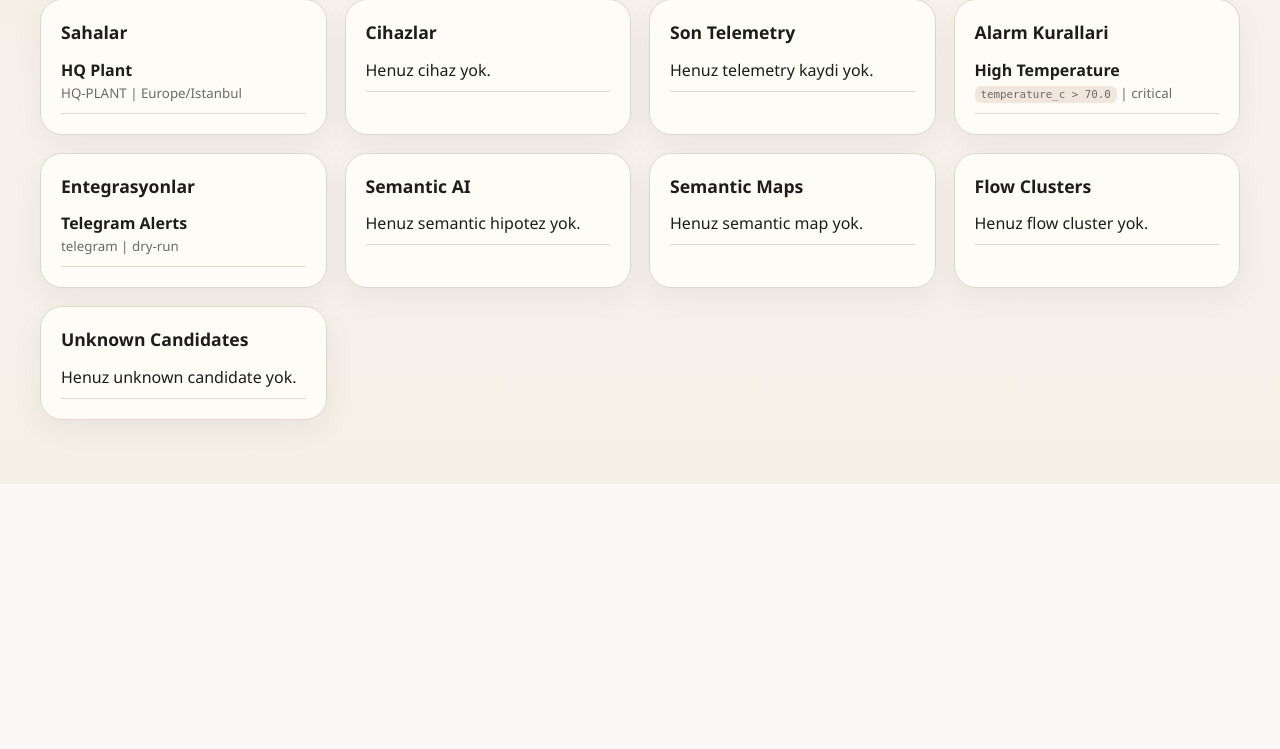
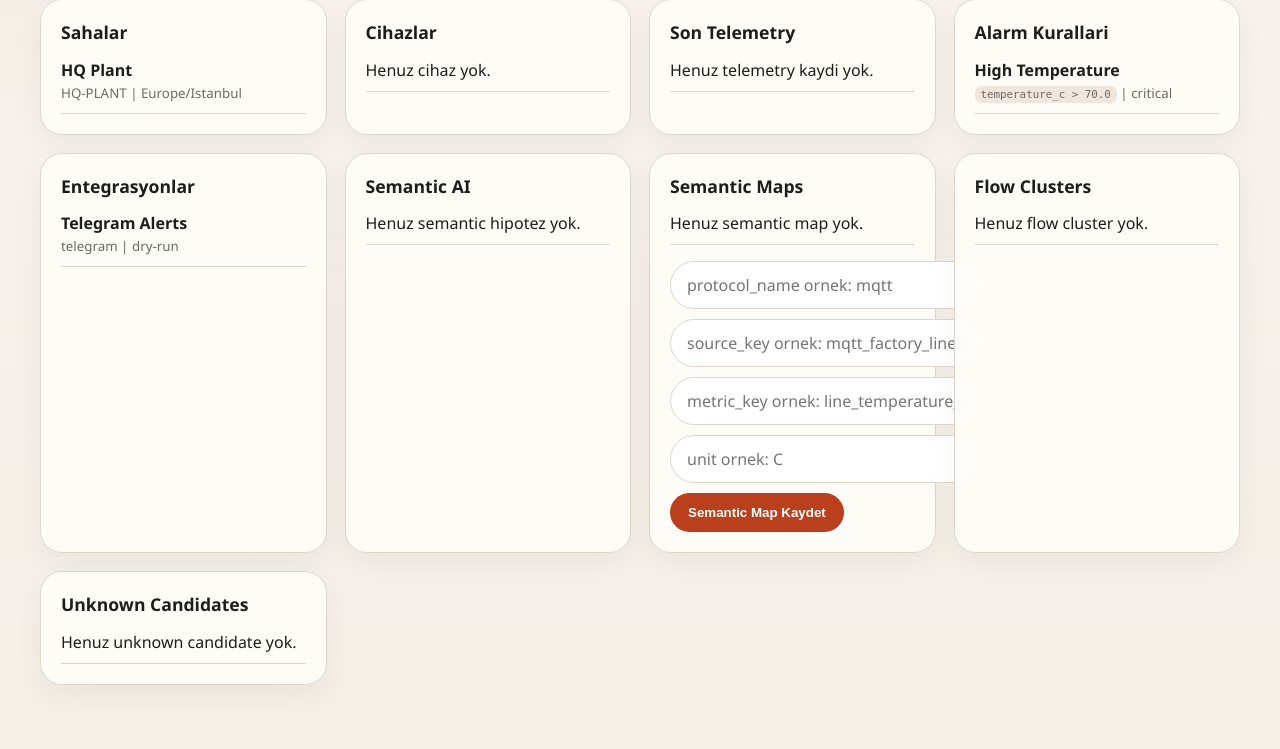
Before and after one commit to tahatakgungor/dynamic-alert-project, a FastAPI app: page / in a window 1280 px wide. Shown: the part 316-1065 px from the top of the page. Before the commit the page ends 800 px from the top, so only its background shows below. Run offline with FastAPI, Linux system fonts and the light colour scheme.

Commit message:
add semantic map controls to dashboard

```diff
--- a/templates/index.html
+++ b/templates/index.html
@@ -107,6 +107,10 @@
       border-radius: 999px;
       min-width: 280px;
       font: inherit;
+    }
+    .form-grid {
+      display: grid;
+      gap: 10px;
     }
   </style>
 </head>
@@ -225,6 +229,13 @@
           <li>Henuz semantic map yok.</li>
           {% endfor %}
         </ul>
+        <div class="form-grid" style="margin-top:16px">
+          <input id="semanticProtocol" type="text" placeholder="protocol_name ornek: mqtt">
+          <input id="semanticSourceKey" type="text" placeholder="source_key ornek: mqtt_factory_line1_temp">
+          <input id="semanticMetricKey" type="text" placeholder="metric_key ornek: line_temperature_c">
+          <input id="semanticUnit" type="text" placeholder="unit ornek: C">
+          <button id="semanticMapButton">Semantic Map Kaydet</button>
+        </div>
       </article>
 
       <article class="card">
@@ -262,8 +273,13 @@
     const button = document.getElementById("scanButton");
     const observeButton = document.getElementById("observeButton");
     const liveCaptureButton = document.getElementById("liveCaptureButton");
+    const semanticMapButton = document.getElementById("semanticMapButton");
     const output = document.getElementById("scanResult");
     const apiKeyInput = document.getElementById("apiKeyInput");
+    const semanticProtocol = document.getElementById("semanticProtocol");
+    const semanticSourceKey = document.getElementById("semanticSourceKey");
+    const semanticMetricKey = document.getElementById("semanticMetricKey");
+    const semanticUnit = document.getElementById("semanticUnit");
 
     button.addEventListener("click", async () => {
       const apiKey = apiKeyInput.value.trim();
@@ -327,6 +343,39 @@
       const payload = await response.json();
       output.textContent = `Live capture tamamlandi. Observation: ${payload.observations}, new clusters: ${payload.new_clusters}. Sayfayi yenileyin.`;
     });
+
+    semanticMapButton.addEventListener("click", async () => {
+      const apiKey = apiKeyInput.value.trim();
+      if (!apiKey) {
+        output.textContent = "Semantic map kaydi icin API anahtari gerekli.";
+        return;
+      }
+      if (!semanticProtocol.value.trim() || !semanticSourceKey.value.trim() || !semanticMetricKey.value.trim()) {
+        output.textContent = "protocol_name, source_key ve metric_key gerekli.";
+        return;
+      }
+      output.textContent = "Semantic map kaydediliyor...";
+      const response = await fetch("/api/semantic-maps", {
+        method: "POST",
+        headers: {
+          "Content-Type": "application/json",
+          "X-API-Key": apiKey,
+        },
+        body: JSON.stringify({
+          scope: "device",
+          protocol_name: semanticProtocol.value.trim(),
+          source_key: semanticSourceKey.value.trim(),
+          metric_key: semanticMetricKey.value.trim(),
+          unit: semanticUnit.value.trim() || null,
+        }),
+      });
+      if (!response.ok) {
+        output.textContent = "Semantic map kaydi basarisiz.";
+        return;
+      }
+      const payload = await response.json();
+      output.textContent = `Semantic map kaydedildi: ${payload.source_key} -> ${payload.metric_key}. Sayfayi yenileyin.`;
+    });
   </script>
 </body>
 </html>
```
